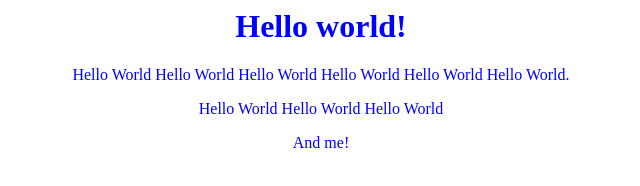
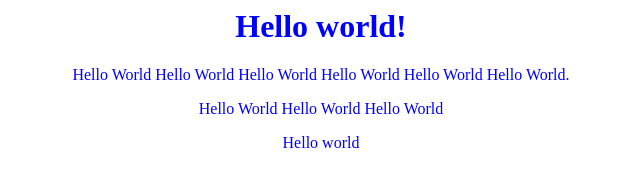
Before and after one commit to AretseO/HelloWorld, a plain HTML site: page index.html in a window 1280 px wide. Shown: the full height of the page, 319-959 px from the left. Drawn offline with Linux system fonts and the light colour scheme.

Commit message:
Update index.html

```diff
--- a/index.html
+++ b/index.html
@@ -13,7 +13,7 @@
 
 <p>Hello World Hello World Hello World Hello World Hello World Hello World.</p>
 <p id="para1">Hello World Hello World Hello World</p>
-<p>And me!</p>
+<p>Hello world</p>
 
 </body>
 </html>
```
